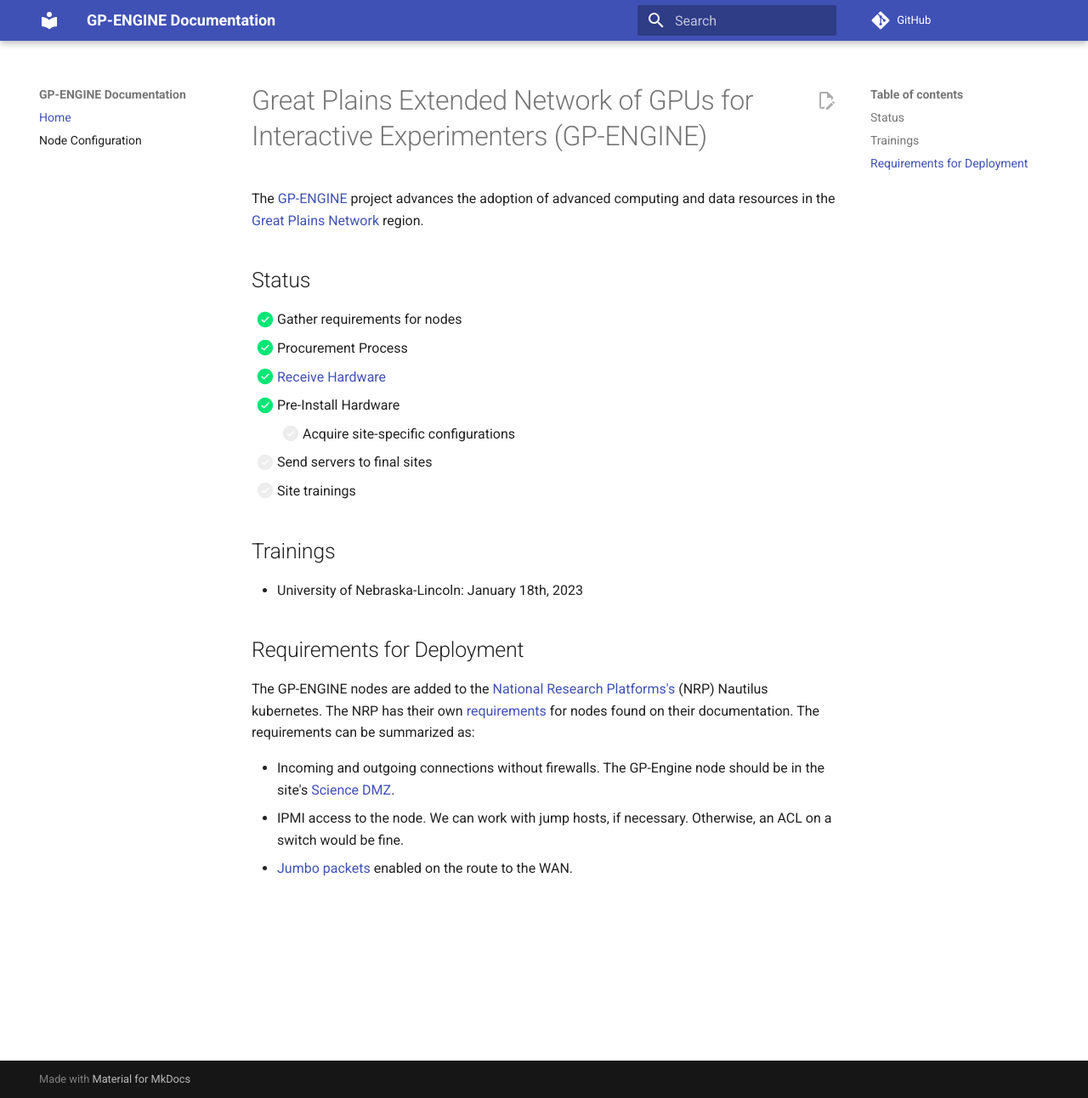
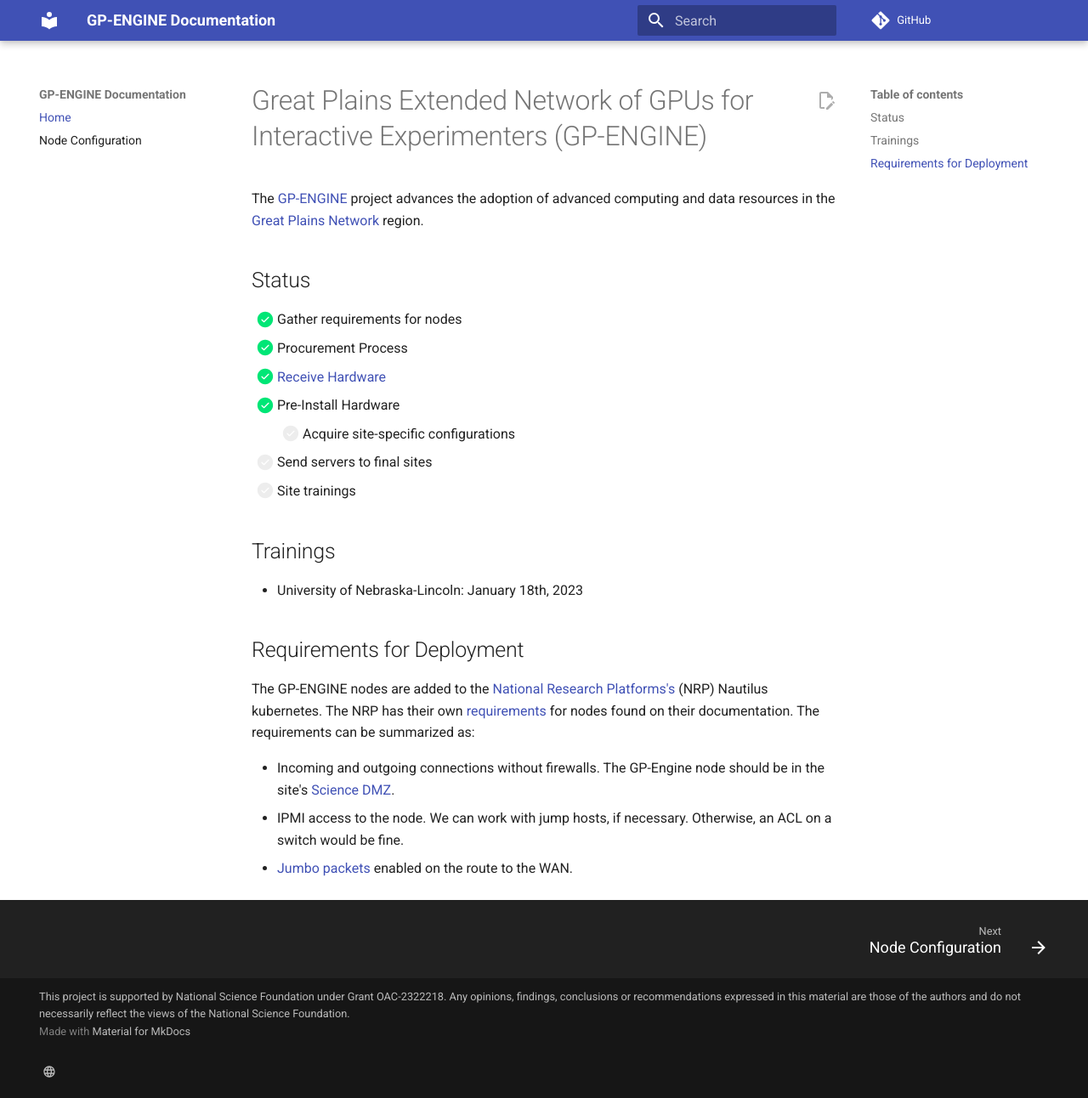
Before and after one commit to GreatPlainsNetwork/gp-engine-docs, an MkDocs documentation site: the page built from docs/index.md, in a window 1280 px wide and 1292 px high. Shown: the whole window at 85% size. Built offline with MkDocs 1.6.1 and Material for MkDocs 9.7.7, drawn with Linux system fonts in a browser that asks for light colours; comment, search, counter and statistics services are not loaded.

Commit message:
Update footer with NSF notice

```diff
--- a/mkdocs.yml
+++ b/mkdocs.yml
@@ -6,6 +6,7 @@
   name: material
   features:
     - content.action.edit
+    - navigation.footer
 
 
 nav:
@@ -18,3 +19,11 @@
       custom_checkbox: true
   - attr_list
   - md_in_html
+
+extra:
+  social:
+    - icon: material/web
+      link: https://gp-engine.org
+      name: GP-Engine Website
+
+copyright: This project is supported by National Science Foundation under Grant <a href="https://www.nsf.gov/awardsearch/showAward?AWD_ID=2322218" className="underline">OAC-2322218</a>. Any opinions, findings, conclusions or recommendations expressed in this material are those of the authors and do not necessarily reflect the views of the National Science Foundation.
```
